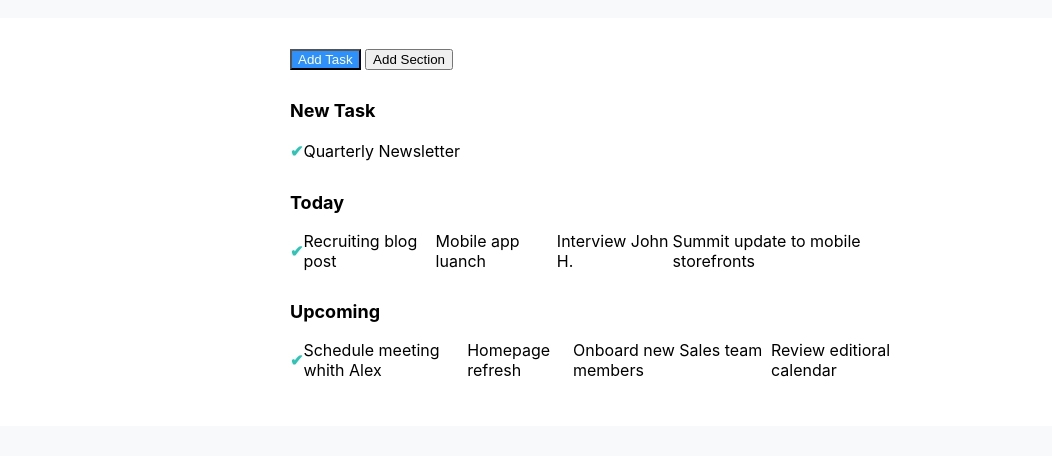
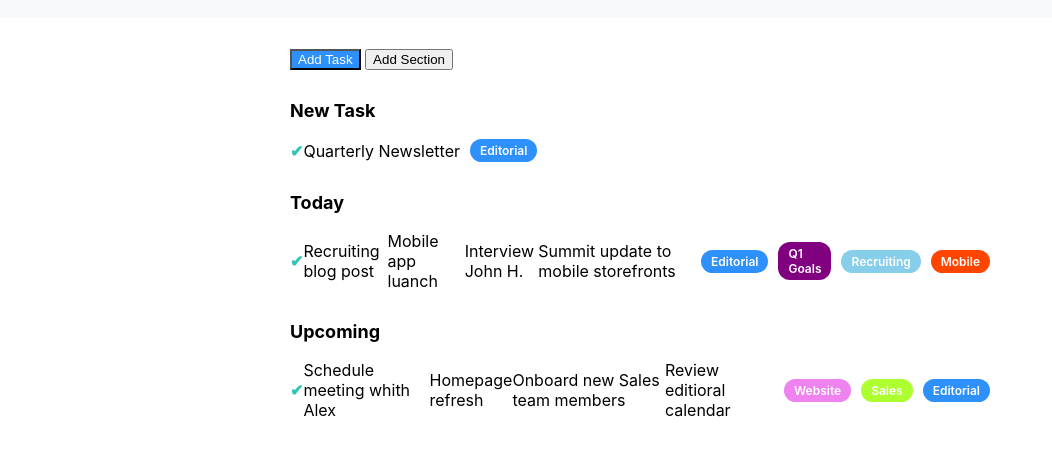
Before and after one commit to crifortini/html-css-toboolist, a plain HTML site: page index.html in a window 1280 px wide. Shown: the part 136-592 px from the top of the page, without its empty margins (0-1052 px from the left). Drawn offline with Linux system fonts and the light colour scheme.

Commit message:
fix label

```diff
--- a/index.html
+++ b/index.html
@@ -41,6 +41,9 @@
                 <span>Interview John H.</span>
                 <span>Summit update to mobile storefronts</span>
                 <span class="label">Editorial</span>
+                <span class="labelone">Q1 Goals</span>
+                <span class="labeltwo">Recruiting</span>
+                <span class="labelthree">Mobile</span>
         </div>
       </li>
     </ul>
@@ -54,6 +57,8 @@
                 <span>Homepage refresh</span>
                 <span>Onboard new Sales team members</span>
                 <span>Review editioral calendar</span>
+                <span class="labelfour">Website</span>
+                <span class="labelfive">Sales</span>
                 <span class="label">Editorial</span>
         </div>
       </li>
--- a/style.css
+++ b/style.css
@@ -72,4 +72,50 @@ main{
       font-weight: 600;
       color: white;
       margin-left: 10px;
+      background-color: #2e90fa;
 }
+.labelone{
+      padding: 4px 10px;
+      border-radius: 12px;
+      font-size: 12px;
+      font-weight: 600;
+      color: white;
+      margin-left: 10px;
+      background-color: purple;
+}
+.labeltwo{
+      padding: 4px 10px;
+      border-radius: 12px;
+      font-size: 12px;
+      font-weight: 600;
+      color: white;
+      margin-left: 10px;
+      background-color: skyblue;
+}
+.labelthree{
+      padding: 4px 10px;
+      border-radius: 12px;
+      font-size: 12px;
+      font-weight: 600;
+      color: white;
+      margin-left: 10px;
+      background-color: orangered;
+}
+.labelfour{
+      padding: 4px 10px;
+      border-radius: 12px;
+      font-size: 12px;
+      font-weight: 600;
+      color: white;
+      margin-left: 10px;
+      background-color: violet;
+}
+.labelfive{
+      padding: 4px 10px;
+      border-radius: 12px;
+      font-size: 12px;
+      font-weight: 600;
+      color: white;
+      margin-left: 10px;
+      background-color: greenyellow;
+}
```
